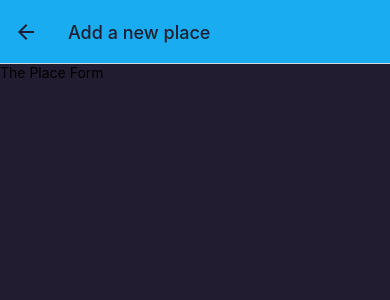
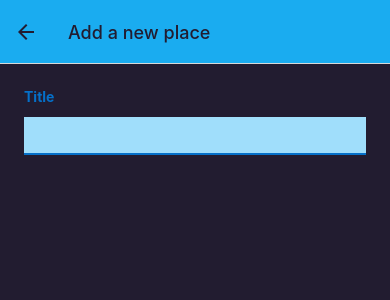
Before and after one commit to schmeb0704/nativeFeatures, a React Native app: screen /AddPlace in a window 390 px wide. Shown: the top 300 px of the page. Built offline with nearby package versions, Linux system fonts and the light colour scheme.

Commit message:
add more basic styling

```diff
--- a/components/places/PlaceForm.js
+++ b/components/places/PlaceForm.js
@@ -1,9 +1,45 @@
-import { View, Text } from "react-native";
+import { useState } from "react";
+import { View, Text, ScrollView, TextInput, StyleSheet } from "react-native";
+import { Colors } from "../../constants/colors";
 
 export default function PlaceForm() {
+  const [enteredTitle, setEnteredTitle] = useState("");
+
+  function changeTitleHandler(enteredText) {
+    setEnteredTitle(enteredText);
+  }
+
   return (
-    <View>
-      <Text>The Place Form</Text>
-    </View>
+    <ScrollView style={styles.form}>
+      <View>
+        <Text style={styles.label}>Title</Text>
+        <TextInput
+          style={styles.input}
+          onChangeText={changeTitleHandler}
+          value={enteredTitle}
+        />
+      </View>
+    </ScrollView>
   );
 }
+
+const styles = StyleSheet.create({
+  form: {
+    flex: 1,
+    padding: 24,
+  },
+  label: {
+    fontWeight: "bold",
+    marginBottom: 4,
+    color: Colors.primary700,
+  },
+  input: {
+    marginVertical: 8,
+    paddingHorizontal: 4,
+    paddingVertical: 8,
+    fontSize: 16,
+    borderBottomWidth: 2,
+    borderBottomColor: Colors.primary700,
+    backgroundColor: Colors.primary100,
+  },
+});
```
Also changed, not shown: components/places/ImagePicker.js (added).
